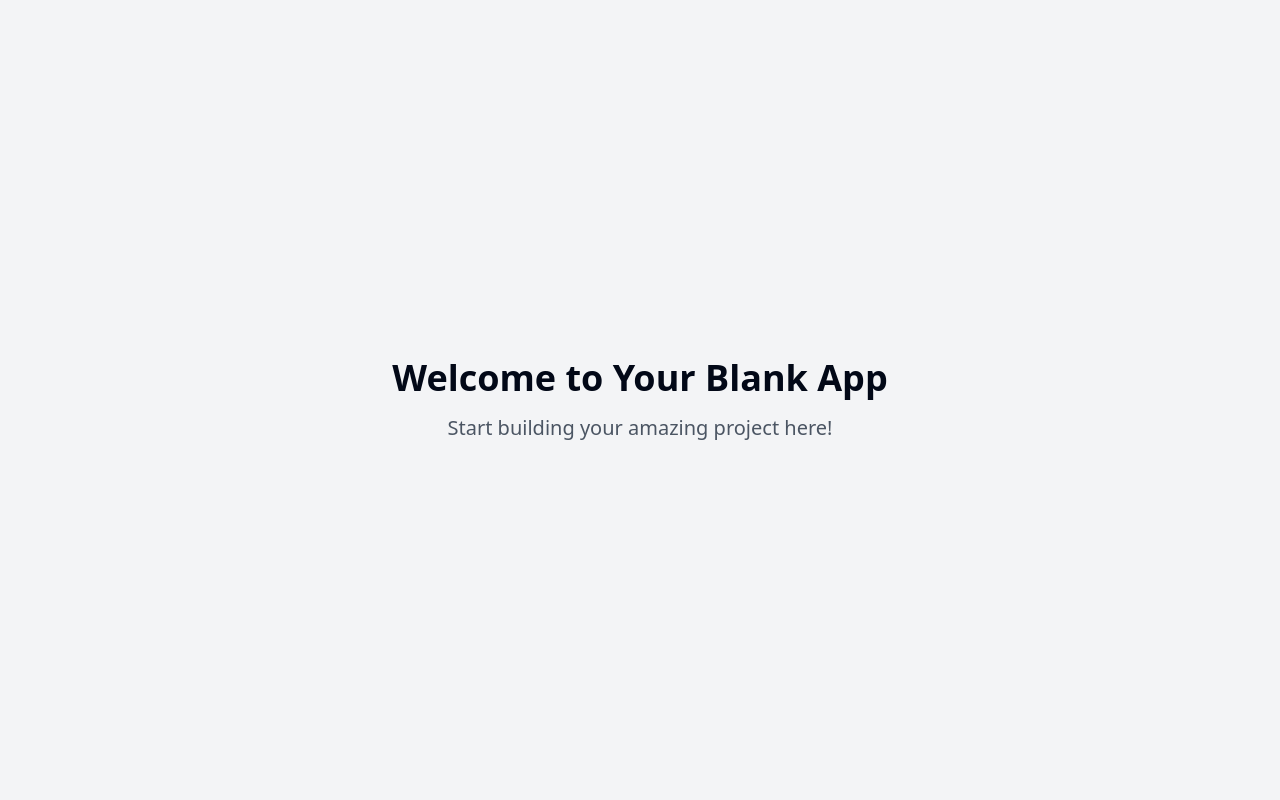
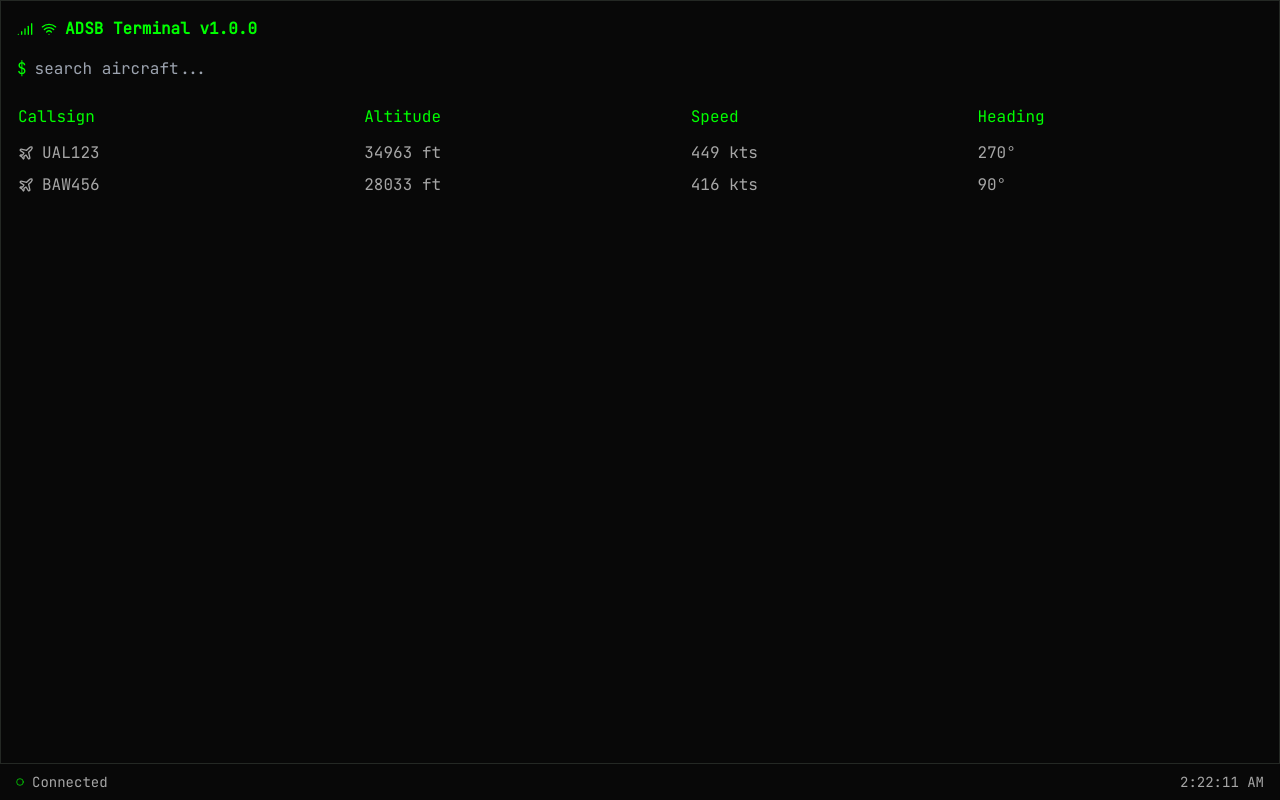
Before and after one commit to WPTK/skywatcher-tui, a React (Vite) app: page / in a window 1280 px wide. Built offline with nearby package versions, Linux system fonts and the light colour scheme.

Commit message:
Add TUI aircraft app
This commit adds a new application with a TUI-style interface that displays nearby aircraft data sourced from ADSB Exchange or a personal server.

```diff
--- a/package.json
+++ b/package.json
@@ -11,6 +11,7 @@
     "preview": "vite preview"
   },
   "dependencies": {
+    "@fontsource/jetbrains-mono": "^5.1.2",
     "@hookform/resolvers": "^3.9.0",
     "@radix-ui/react-accordion": "^1.2.0",
     "@radix-ui/react-alert-dialog": "^1.1.1",
--- /dev/null
+++ b/src/components/AircraftDetail.tsx
@@ -0,0 +1,51 @@
+
+import { X } from "lucide-react";
+
+interface Aircraft {
+  id: string;
+  callsign: string;
+  altitude: number;
+  speed: number;
+  heading: number;
+  lat: number;
+  lon: number;
+}
+
+export const AircraftDetail = ({
+  aircraft,
+  onClose,
+}: {
+  aircraft: Aircraft | null;
+  onClose: () => void;
+}) => {
+  if (!aircraft) return null;
+
+  return (
+    <div className={`aircraft-detail ${!aircraft ? "closed" : ""}`}>
+      <div className="flex justify-between items-center mb-4">
+        <h2 className="text-primary font-bold">{aircraft.callsign}</h2>
+        <button onClick={onClose} className="text-muted-foreground hover:text-foreground">
+          <X size={16} />
+        </button>
+      </div>
+      <div className="space-y-4">
+        <div>
+          <div className="text-muted-foreground">Position</div>
+          <div>{`${aircraft.lat.toFixed(4)}°N, ${aircraft.lon.toFixed(4)}°E`}</div>
+        </div>
+        <div>
+          <div className="text-muted-foreground">Altitude</div>
+          <div>{aircraft.altitude} ft</div>
+        </div>
+        <div>
+          <div className="text-muted-foreground">Speed</div>
+          <div>{aircraft.speed} kts</div>
+        </div>
+        <div>
+          <div className="text-muted-foreground">Heading</div>
+          <div>{aircraft.heading}°</div>
+        </div>
+      </div>
+    </div>
+  );
+};
--- /dev/null
+++ b/src/components/AircraftList.tsx
@@ -0,0 +1,102 @@
+
+import { useEffect, useState } from "react";
+import { Plane } from "lucide-react";
+
+interface Aircraft {
+  id: string;
+  callsign: string;
+  altitude: number;
+  speed: number;
+  heading: number;
+  lat: number;
+  lon: number;
+}
+
+const mockAircraft: Aircraft[] = [
+  {
+    id: "1",
+    callsign: "UAL123",
+    altitude: 35000,
+    speed: 450,
+    heading: 270,
+    lat: 51.5074,
+    lon: -0.1278,
+  },
+  {
+    id: "2",
+    callsign: "BAW456",
+    altitude: 28000,
+    speed: 420,
+    heading: 90,
+    lat: 51.4700,
+    lon: -0.4543,
+  },
+];
+
+export const AircraftList = ({ onSelect }: { onSelect: (aircraft: Aircraft) => void }) => {
+  const [aircraft, setAircraft] = useState<Aircraft[]>([]);
+  const [searchTerm, setSearchTerm] = useState("");
+
+  useEffect(() => {
+    // Simulating real-time updates
+    setAircraft(mockAircraft);
+    const interval = setInterval(() => {
+      setAircraft((prev) =>
+        prev.map((a) => ({
+          ...a,
+          altitude: a.altitude + Math.floor(Math.random() * 100 - 50),
+          speed: a.speed + Math.floor(Math.random() * 10 - 5),
+        }))
+      );
+    }, 5000);
+
+    return () => clearInterval(interval);
+  }, []);
+
+  const filteredAircraft = aircraft.filter((a) =>
+    a.callsign.toLowerCase().includes(searchTerm.toLowerCase())
+  );
+
+  return (
+    <div className="terminal-content">
+      <div className="flex items-center mb-4">
+        <span className="terminal-prompt">$</span>
+        <input
+          type="text"
+          className="terminal-input"
+          placeholder="search aircraft..."
+          value={searchTerm}
+          onChange={(e) => setSearchTerm(e.target.value)}
+        />
+      </div>
+      <table className="terminal-table">
+        <thead>
+          <tr>
+            <th>Callsign</th>
+            <th>Altitude</th>
+            <th>Speed</th>
+            <th>Heading</th>
+          </tr>
+        </thead>
+        <tbody>
+          {filteredAircraft.map((a, index) => (
+            <tr
+              key={a.id}
+              onClick={() => onSelect(a)}
+              className={`terminal-line`}
+              style={{ animationDelay: `${index * 100}ms` }}
+            >
+              <td className="flex items-center gap-2">
+                <Plane size={16} />
+                {a.callsign}
+              </td>
+              <td>{a.altitude} ft</td>
+              <td>{a.speed} kts</td>
+              <td>{a.heading}°</td>
+            </tr>
+          ))}
+        </tbody>
+      </table>
+    </div>
+  );
+};
--- /dev/null
+++ b/src/components/StatusBar.tsx
@@ -0,0 +1,26 @@
+
+import { useEffect, useState } from "react";
+import { Circle } from "lucide-react";
+
+export const StatusBar = () => {
+  const [connected, setConnected] = useState(true);
+  const [time, setTime] = useState(new Date());
+
+  useEffect(() => {
+    const interval = setInterval(() => {
+      setTime(new Date());
+    }, 1000);
+
+    return () => clearInterval(interval);
+  }, []);
+
+  return (
+    <div className="status-bar flex justify-between items-center">
+      <div className="flex items-center gap-2">
+        <Circle size={8} className={connected ? "text-primary" : "text-destructive"} />
+        <span>{connected ? "Connected" : "Disconnected"}</span>
+      </div>
+      <div>{time.toLocaleTimeString()}</div>
+    </div>
+  );
+};
--- /dev/null
+++ b/src/components/TerminalHeader.tsx
@@ -0,0 +1,12 @@
+
+import { Signal, Wifi } from "lucide-react";
+
+export const TerminalHeader = () => {
+  return (
+    <div className="terminal-header">
+      <Signal size={16} />
+      <Wifi size={16} />
+      <span>ADSB Terminal v1.0.0</span>
+    </div>
+  );
+};
--- a/src/index.css
+++ b/src/index.css
@@ -1,92 +1,31 @@
+
+@import '@fontsource/jetbrains-mono';
 @tailwind base;
 @tailwind components;
 @tailwind utilities;
 
 @layer base {
   :root {
-    --background: 0 0% 100%;
-    --foreground: 222.2 84% 4.9%;
-
-    --card: 0 0% 100%;
-    --card-foreground: 222.2 84% 4.9%;
-
-    --popover: 0 0% 100%;
-    --popover-foreground: 222.2 84% 4.9%;
-
-    --primary: 222.2 47.4% 11.2%;
-    --primary-foreground: 210 40% 98%;
-
-    --secondary: 210 40% 96.1%;
-    --secondary-foreground: 222.2 47.4% 11.2%;
-
-    --muted: 210 40% 96.1%;
-    --muted-foreground: 215.4 16.3% 46.9%;
-
-    --accent: 210 40% 96.1%;
-    --accent-foreground: 222.2 47.4% 11.2%;
-
-    --destructive: 0 84.2% 60.2%;
-    --destructive-foreground: 210 40% 98%;
-
-    --border: 214.3 31.8% 91.4%;
-    --input: 214.3 31.8% 91.4%;
-    --ring: 222.2 84% 4.9%;
-
-    --radius: 0.5rem;
-
-    --sidebar-background: 0 0% 98%;
-
-    --sidebar-foreground: 240 5.3% 26.1%;
-
-    --sidebar-primary: 240 5.9% 10%;
-
-    --sidebar-primary-foreground: 0 0% 98%;
-
-    --sidebar-accent: 240 4.8% 95.9%;
-
-    --sidebar-accent-foreground: 240 5.9% 10%;
-
-    --sidebar-border: 220 13% 91%;
-
-    --sidebar-ring: 217.2 91.2% 59.8%;
-  }
-
-  .dark {
-    --background: 222.2 84% 4.9%;
-    --foreground: 210 40% 98%;
-
-    --card: 222.2 84% 4.9%;
-    --card-foreground: 210 40% 98%;
-
-    --popover: 222.2 84% 4.9%;
-    --popover-foreground: 210 40% 98%;
-
-    --primary: 210 40% 98%;
-    --primary-foreground: 222.2 47.4% 11.2%;
-
-    --secondary: 217.2 32.6% 17.5%;
-    --secondary-foreground: 210 40% 98%;
-
-    --muted: 217.2 32.6% 17.5%;
-    --muted-foreground: 215 20.2% 65.1%;
-
-    --accent: 217.2 32.6% 17.5%;
-    --accent-foreground: 210 40% 98%;
-
-    --destructive: 0 62.8% 30.6%;
-    --destructive-foreground: 210 40% 98%;
-
-    --border: 217.2 32.6% 17.5%;
-    --input: 217.2 32.6% 17.5%;
-    --ring: 212.7 26.8% 83.9%;
-    --sidebar-background: 240 5.9% 10%;
-    --sidebar-foreground: 240 4.8% 95.9%;
-    --sidebar-primary: 224.3 76.3% 48%;
-    --sidebar-primary-foreground: 0 0% 100%;
-    --sidebar-accent: 240 3.7% 15.9%;
-    --sidebar-accent-foreground: 240 4.8% 95.9%;
-    --sidebar-border: 240 3.7% 15.9%;
-    --sidebar-ring: 217.2 91.2% 59.8%;
+    --background: 0 0% 0%;
+    --foreground: 0 0% 98%;
+    --card: 0 0% 3%;
+    --card-foreground: 0 0% 98%;
+    --popover: 0 0% 3%;
+    --popover-foreground: 0 0% 98%;
+    --primary: 120 100% 50%;
+    --primary-foreground: 0 0% 0%;
+    --secondary: 120 5% 15%;
+    --secondary-foreground: 0 0% 98%;
+    --muted: 120 5% 15%;
+    --muted-foreground: 0 0% 65%;
+    --accent: 120 5% 15%;
+    --accent-foreground: 0 0% 98%;
+    --destructive: 0 100% 50%;
+    --destructive-foreground: 0 0% 98%;
+    --border: 120 5% 15%;
+    --input: 120 5% 15%;
+    --ring: 120 100% 50%;
+    --radius: 0px;
   }
 }
 
@@ -94,8 +33,69 @@
   * {
     @apply border-border;
   }
-
   body {
-    @apply bg-background text-foreground;
+    @apply bg-background text-foreground font-mono;
+    font-family: 'JetBrains Mono', monospace;
   }
 }
+
+.terminal-window {
+  @apply bg-card border border-border rounded-none p-4;
+}
+
+.terminal-header {
+  @apply text-primary font-bold mb-4 flex items-center gap-2;
+}
+
+.terminal-content {
+  @apply space-y-2;
+}
+
+.terminal-line {
+  @apply opacity-0 animate-fade-in;
+}
+
+.terminal-prompt {
+  @apply text-primary mr-2;
+}
+
+.terminal-input {
+  @apply bg-transparent border-none focus:outline-none text-foreground w-full;
+}
+
+.terminal-table {
+  @apply w-full border-collapse;
+}
+
+.terminal-table th {
+  @apply text-left py-2 text-primary font-normal;
+}
+
+.terminal-table td {
+  @apply py-1 text-muted-foreground;
+}
+
+.terminal-table tr:hover td {
+  @apply text-foreground bg-secondary cursor-pointer;
+}
+
+.status-bar {
+  @apply fixed bottom-0 left-0 right-0 bg-card border-t border-border px-4 py-2 text-sm text-muted-foreground;
+}
+
+@keyframes fade-in {
+  from { opacity: 0; transform: translateY(10px); }
+  to { opacity: 1; transform: translateY(0); }
+}
+
+.animate-fade-in {
+  animation: fade-in 0.3s ease-out forwards;
+}
+
+.aircraft-detail {
+  @apply fixed top-0 right-0 bottom-0 w-96 bg-card border-l border-border p-4 transform transition-transform;
+}
+
+.aircraft-detail.closed {
+  @apply translate-x-full;
+}
--- a/src/pages/Index.tsx
+++ b/src/pages/Index.tsx
@@ -1,12 +1,31 @@
-// Update this page (the content is just a fallback if you fail to update the page)
+
+import { useState } from "react";
+import { TerminalHeader } from "@/components/TerminalHeader";
+import { AircraftList } from "@/components/AircraftList";
+import { AircraftDetail } from "@/components/AircraftDetail";
+import { StatusBar } from "@/components/StatusBar";
+
+interface Aircraft {
+  id: string;
+  callsign: string;
+  altitude: number;
+  speed: number;
+  heading: number;
+  lat: number;
+  lon: number;
+}
 
 const Index = () => {
+  const [selectedAircraft, setSelectedAircraft] = useState<Aircraft | null>(null);
+
   return (
-    <div className="min-h-screen flex items-center justify-center bg-gray-100">
-      <div className="text-center">
-        <h1 className="text-4xl font-bold mb-4">Welcome to Your Blank App</h1>
-        <p className="text-xl text-gray-600">Start building your amazing project here!</p>
+    <div className="min-h-screen bg-background text-foreground">
+      <div className="terminal-window min-h-screen">
+        <TerminalHeader />
+        <AircraftList onSelect={setSelectedAircraft} />
       </div>
+      <AircraftDetail aircraft={selectedAircraft} onClose={() => setSelectedAircraft(null)} />
+      <StatusBar />
     </div>
   );
 };
```
Also changed, not shown: tailwind.config.ts (+29 -57 lines), 1 other file (tests, documents, lock files or other folders).
